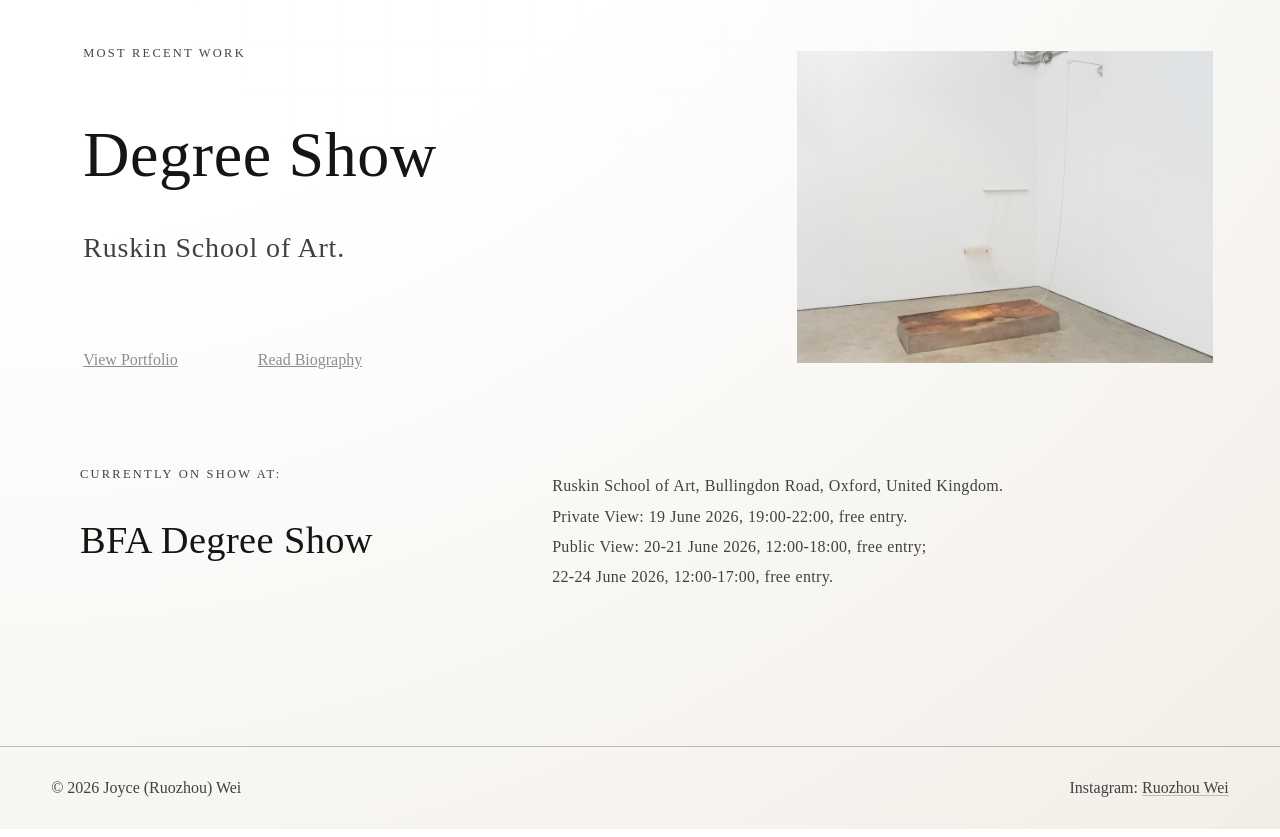
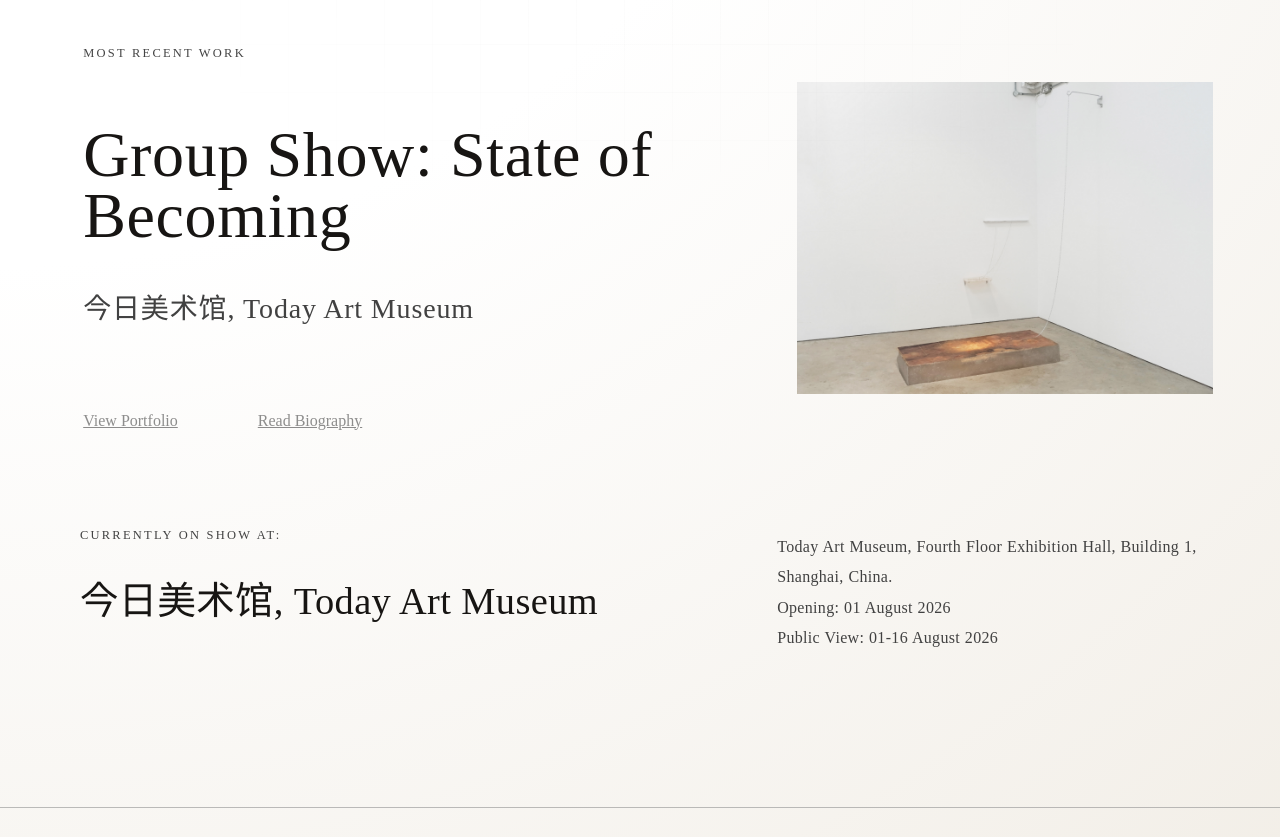
Before and after one commit to zka2038/jweisite, a plain HTML site: page index.html in a window 1280 px wide. Shown: the part 628-1465 px from the top of the page. Drawn offline with Linux system fonts and the light colour scheme.

Commit message:
recent exhibition update - Today Art Museum

```diff
--- a/index.html
+++ b/index.html
@@ -108,8 +108,8 @@
 
       <div>
         <p class="kicker">Most recent work</p>
-        <h1>Degree Show</h1>
-        <p class="lede">Ruskin School of Art.</p>
+        <h1>Group Show: State of Becoming</h1>
+        <p class="lede">今日美术馆, Today Art Museum</p>
         <div class="button-row">
           <a class="back-link" href="portfolio.html">View Portfolio</a>
           <a class="back-link" href="biography.html">Read Biography</a>
@@ -124,17 +124,17 @@
     <section class="section-heading reveal" aria-labelledby="intro-title">
       <div>
         <p class="kicker">Currently on show at:</p>
-        <h2 id="intro-title">BFA Degree Show</h2>
+        <h2 id="intro-title">今日美术馆, Today Art Museum</h2>
       </div>
       <p class="show-details">
-        <span>Ruskin School of Art, Bullingdon Road, Oxford, United Kingdom.</span>
+        <span>Today Art Museum, Fourth Floor Exhibition Hall, Building 1, Shanghai, China.</span>
         <span class="show-line">
-          <span class="show-label">Private View:</span>
-          <span>19 June 2026, 19:00-22:00, free entry.</span>
+          <span class="show-label">Opening:</span>
+          <span>01 August 2026</span>
         </span>
         <span class="show-line">
           <span class="show-label">Public View:</span>
-          <span>20-21 June 2026, 12:00-18:00, free entry;<br>22-24 June 2026, 12:00-17:00, free entry.</span>
+          <span>01-16 August 2026 </span>
         </span>
       </p>
     </section>
```
Also changed, not shown: exhibitions.html (+10 -2 lines).
